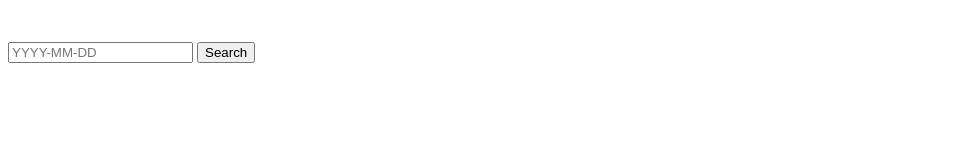
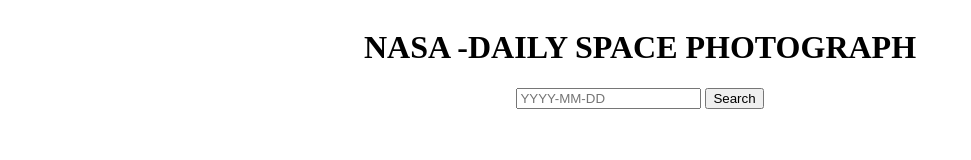
Before and after one commit to G-Roid/NASA, a plain HTML site: page index.html in a window 1280 px wide. Shown: the whole page, without its empty margins (0-971 px from the left). Drawn offline with Linux system fonts and the light colour scheme.

Commit message:
css included

```diff
--- a/index.html
+++ b/index.html
@@ -4,18 +4,21 @@
     <meta charset="UTF-8">
     <meta http-equiv="X-UA-Compatible" content="IE=edge">
     <meta name="viewport" content="width=device-width, initial-scale=1.0">
+    <link rel="stylesheet" href="style.css">
     <title>Document</title>
 </head>
 <body>
+    <h1>NASA -DAILY SPACE PHOTOGRAPH</h1>
+
+    <section>
+        <input type="text" placeholder='YYYY-MM-DD'>
+        <button >Search</button>
+    </section>
 
 
     <img src="" alt="">
     <p></p>
 
-    <input type="text" placeholder='YYYY-MM-DD'>
-    <button >Search</button>
-
-
    <script src='main.js'></script>
 </body>
 </html>
--- /dev/null
+++ b/style.css
@@ -0,0 +1,11 @@
+body {
+    display: flex;
+    flex-direction: column;
+    align-items: center;
+    justify-content: space-evenly;
+
+}
+
+img {
+    height: 500px;
+}
```
